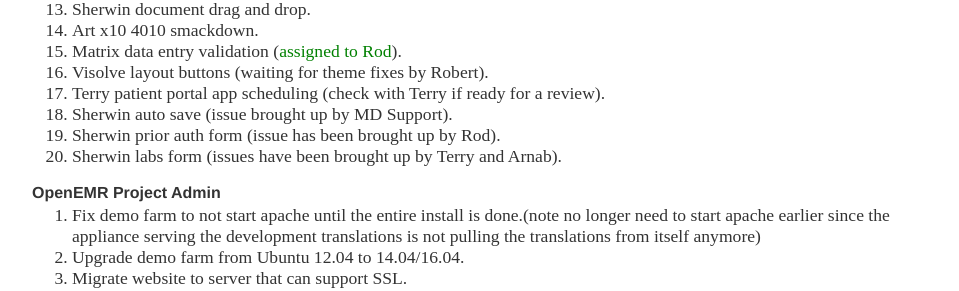
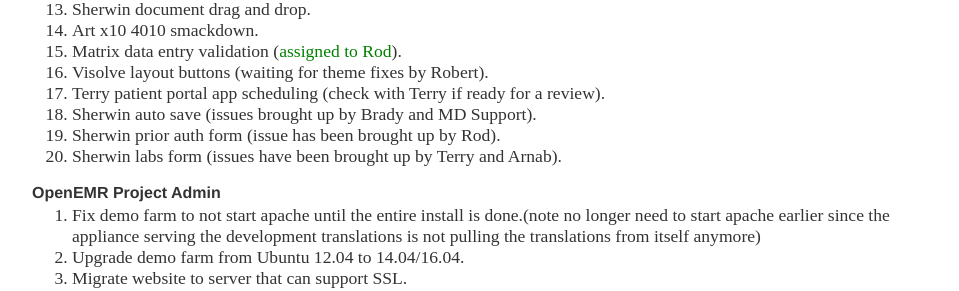
Before and after one commit to bradymiller/bradymiller.github.io, a Jekyll site: the page built from todo/index.md, in a window 1280 px wide. Shown: the part 572-863 px from the top of the page, without its empty margins (160-1119 px from the left). Built offline with Jekyll 4.4.1, drawn with Linux system fonts in a browser that asks for light colours.

Commit message:
Update todo list

```diff
--- a/todo/index.md
+++ b/todo/index.md
@@ -24,7 +24,7 @@
 1. Matrix data entry validation (<span style="color: green">assigned to Rod</span>).
 1. Visolve layout buttons (waiting for theme fixes by Robert).
 1. Terry patient portal app scheduling (check with Terry if ready for a review).
-1. Sherwin auto save (issue brought up by MD Support).
+1. Sherwin auto save (issues brought up by Brady and MD Support).
 1. Sherwin prior auth form (issue has been brought up by Rod).
 1. Sherwin labs form (issues have been brought up by Terry and Arnab).
 
```
